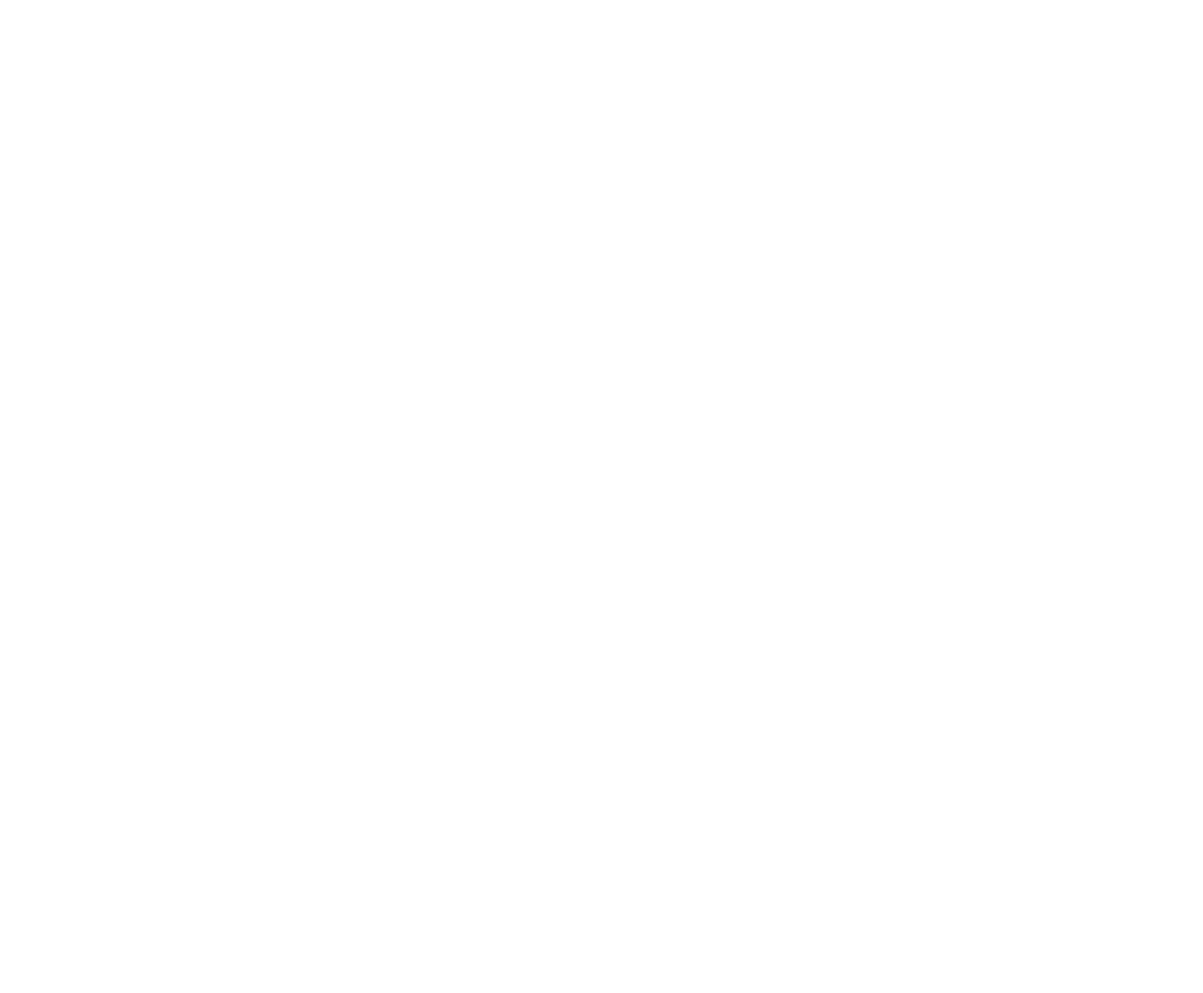
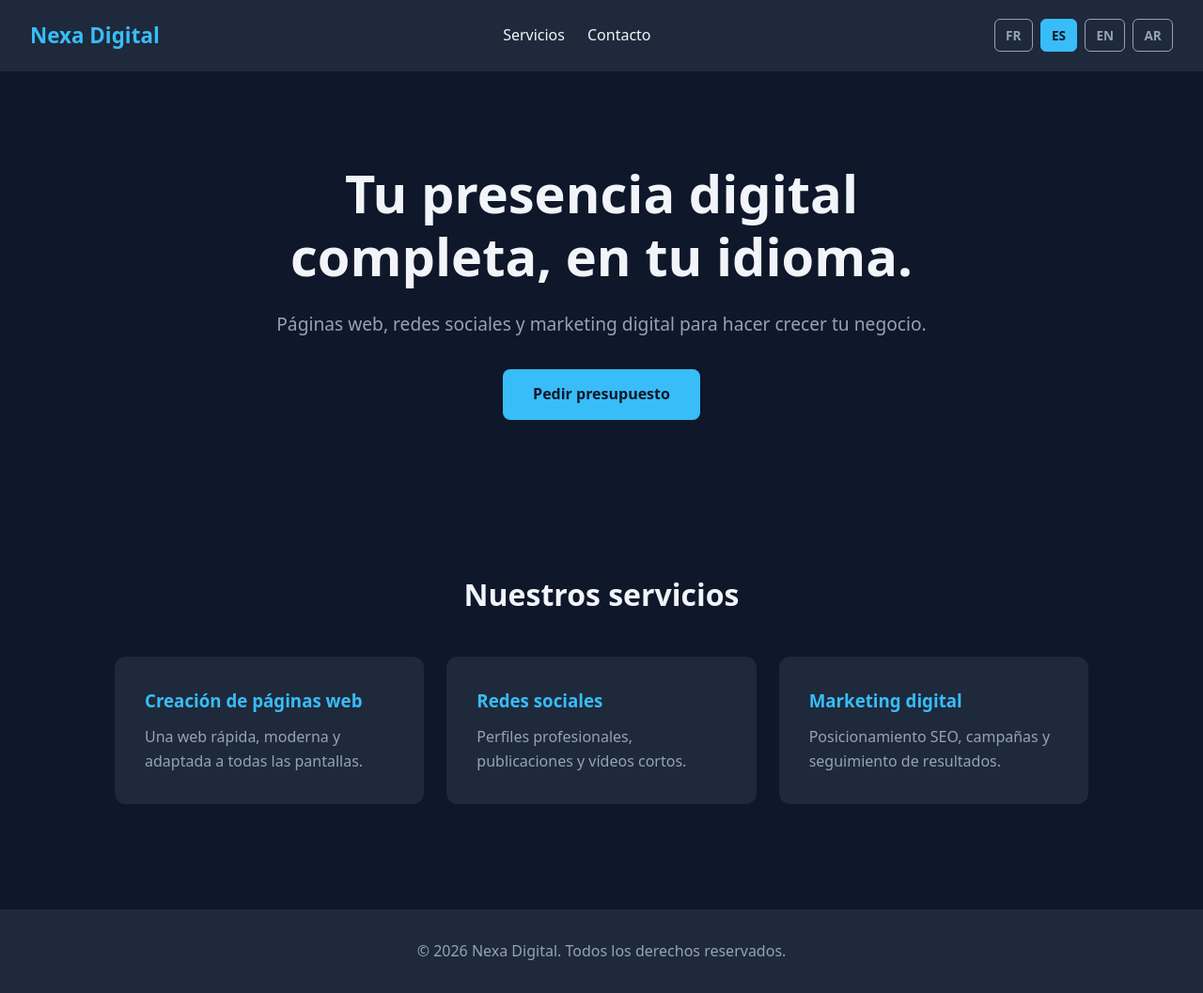
Before and after one commit to belgica6969-byte/nexa-digital, a plain HTML site: page es/index.html in a window 1280 px wide. Shown: the whole page at 94% size. Before the commit the page ends 800 px from the top, so only its background shows below. Drawn offline with Linux system fonts and the light colour scheme.

Commit message:
Pagina en espanol y selector de idioma

```diff
--- a/assets/style.css
+++ b/assets/style.css
@@ -125,3 +125,28 @@ a {
   background-color: var(--color-fondo-2);
   color: var(--color-suave);
 }
+/* Selector de idioma */
+.idiomas {
+  display: flex;
+  gap: 0.5rem;
+}
+
+.idiomas a {
+  padding: 0.35rem 0.7rem;
+  border: 1px solid var(--color-suave);
+  border-radius: 6px;
+  font-size: 0.85rem;
+  font-weight: 600;
+  color: var(--color-suave);
+}
+
+.idiomas a:hover {
+  border-color: var(--color-acento);
+  color: var(--color-acento);
+}
+
+.idiomas a.activo {
+  background-color: var(--color-acento);
+  border-color: var(--color-acento);
+  color: var(--color-fondo);
+}
--- a/es/index.html
+++ b/es/index.html
@@ -0,0 +1,57 @@
+<!DOCTYPE html>
+<html lang="es" dir="ltr">
+<head>
+  <meta charset="UTF-8">
+  <meta name="viewport" content="width=device-width, initial-scale=1.0">
+  <title>Nexa Digital — Agencia web y redes sociales</title>
+  <meta name="description" content="Nexa Digital crea tu página web y gestiona tu presencia en redes sociales.">
+  <link rel="stylesheet" href="../assets/style.css">
+</head>
+<body>
+
+  <header class="cabecera">
+    <a href="index.html" class="logo">Nexa Digital</a>
+    <nav class="menu">
+      <a href="#servicios">Servicios</a>
+      <a href="#contacto">Contacto</a>
+    </nav>
+    <div class="idiomas" aria-label="Idioma">
+      <a href="../fr/index.html" lang="fr">FR</a>
+      <a href="../es/index.html" lang="es" class="activo" aria-current="page">ES</a>
+      <a href="../en/index.html" lang="en">EN</a>
+      <a href="../ar/index.html" lang="ar">AR</a>
+    </div>
+  </header>
+
+  <main>
+    <section class="hero">
+      <h1>Tu presencia digital completa, en tu idioma.</h1>
+      <p>Páginas web, redes sociales y marketing digital para hacer crecer tu negocio.</p>
+      <a href="#contacto" class="boton">Pedir presupuesto</a>
+    </section>
+
+    <section id="servicios" class="servicios">
+      <h2>Nuestros servicios</h2>
+      <div class="tarjetas">
+        <article class="tarjeta">
+          <h3>Creación de páginas web</h3>
+          <p>Una web rápida, moderna y adaptada a todas las pantallas.</p>
+        </article>
+        <article class="tarjeta">
+          <h3>Redes sociales</h3>
+          <p>Perfiles profesionales, publicaciones y vídeos cortos.</p>
+        </article>
+        <article class="tarjeta">
+          <h3>Marketing digital</h3>
+          <p>Posicionamiento SEO, campañas y seguimiento de resultados.</p>
+        </article>
+      </div>
+    </section>
+  </main>
+
+  <footer id="contacto" class="pie">
+    <p>© 2026 Nexa Digital. Todos los derechos reservados.</p>
+  </footer>
+
+</body>
+</html>
```
Also changed, not shown: fr/index.html (+6 -0 lines), 2 other files.
